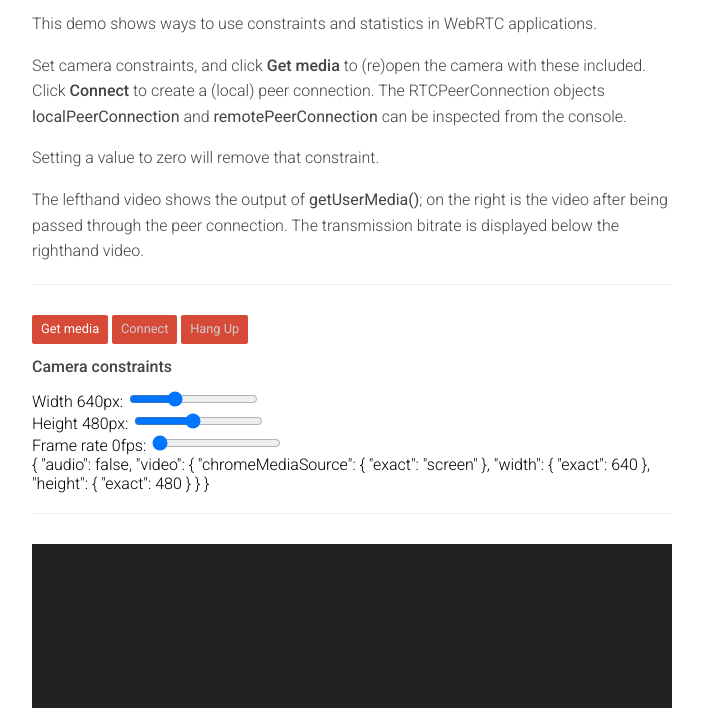
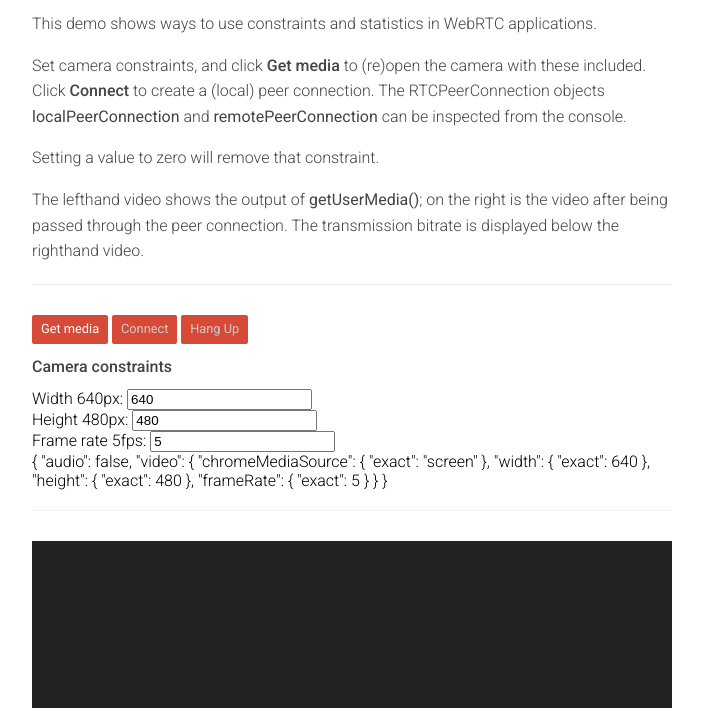
Before and after one commit to braveyao/braveyao.github.io, a website with bundled scripts: page src/content/peerconnection/constraints/index.html in a window 1280 px wide. Shown: the part 92-800 px from the top of the page, without its empty margins (288-991 px from the left). Built offline with nearby package versions, Linux system fonts and the light colour scheme.

Commit message:
use text instead of slider

```diff
--- a/src/content/peerconnection/constraints/index.html
+++ b/src/content/peerconnection/constraints/index.html
@@ -54,16 +54,16 @@
         <div class="input">
           <h2>Camera constraints</h2>
           <div id="width">
-            <label>Width <span>640</span>px:</label>
-            <input type="range" min="0" max="1920" value="640">
+		    <label>Width <span>640</span>px:</label>
+            <input type="text" id="input" value="640">
           </div>
           <div id="height">
-            <label>Height <span>480</span>px:</label>
-            <input type="range" min="0" max="1080" value="480">
+		    <label>Height <span>480</span>px:</label>
+            <input type="text" id="input" value="480">
           </div>
           <div id="framerate">
-            <label>Frame rate <span>0</span>fps:</label>
-            <input type="range" min="0" max="60" value="0">
+		    <label>Frame rate <span>5</span>fps:</label>
+            <input type="text" id="input" value="5">
           </div>
         </div>
         <div id="getUserMediaConstraints" class="output"></div>
```
